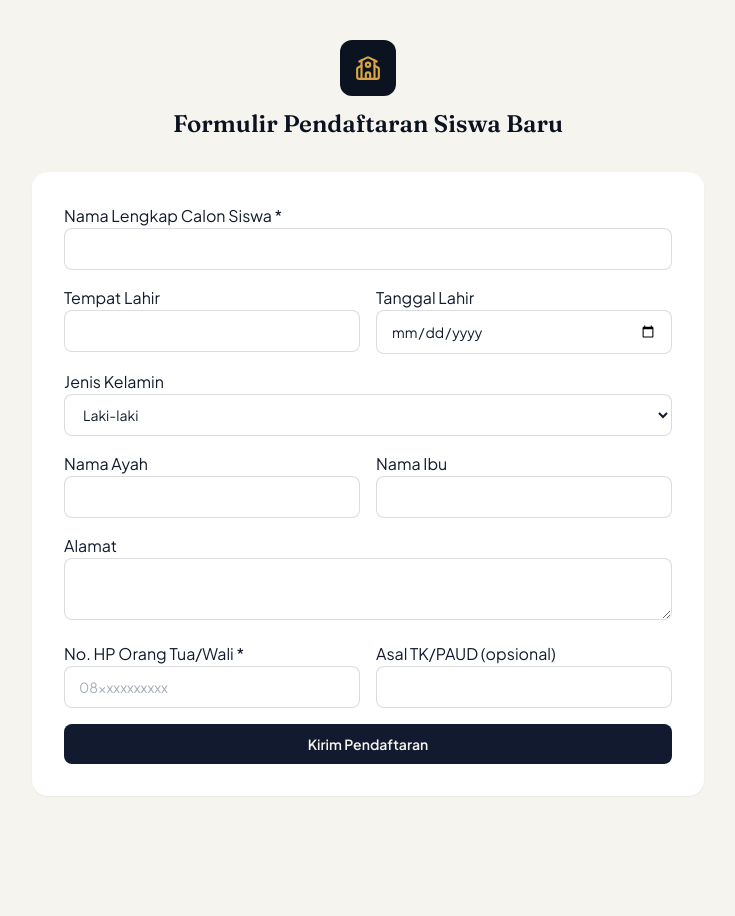
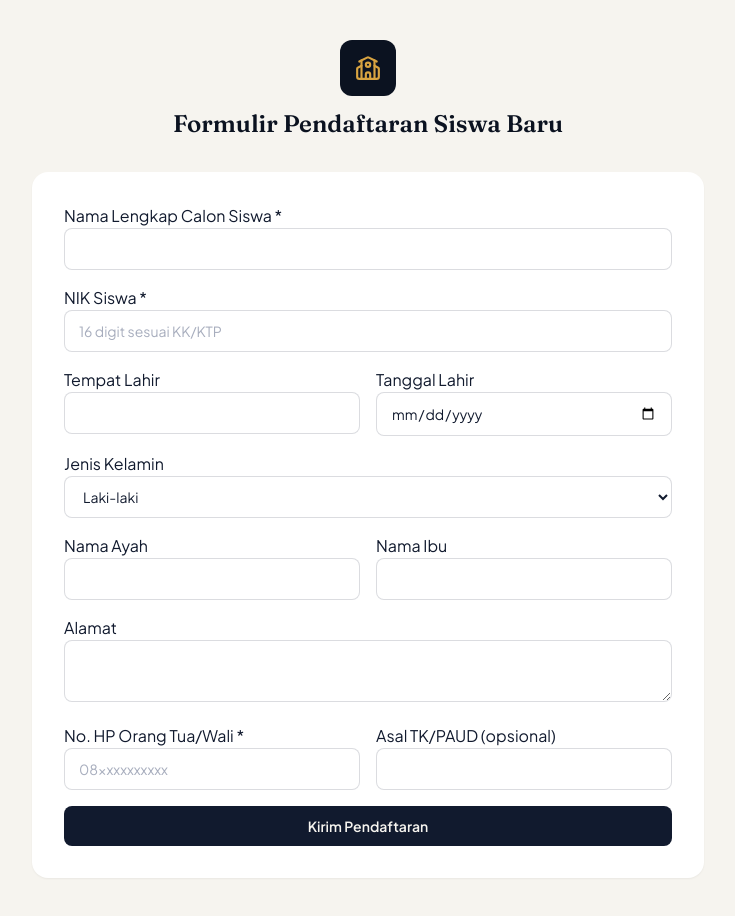
Before and after one commit to edethalfonsina22-collab/simak-app, a React (Vite) app: page /ppdb in a window 1280 px wide. Shown: the whole page, without its empty margins (272-1007 px from the left). Before the commit the page ends 836 px from the top, so only its background shows below. Built offline with nearby package versions, Linux system fonts and the light colour scheme; no server answers; the database is empty.

Commit message:
Update PPDBPublik.jsx

```diff
--- a/src/pages/PPDBPublik.jsx
+++ b/src/pages/PPDBPublik.jsx
@@ -4,6 +4,7 @@ import { Loader2, CheckCircle2, School } from 'lucide-react'
 
 const emptyForm = {
   nama_lengkap: '',
+  nik_siswa: '',
   tempat_lahir: '',
   tanggal_lahir: '',
   jenis_kelamin: 'L',
@@ -27,8 +28,14 @@ export default function PPDBPublik() {
 
   async function handleSubmit(e) {
     e.preventDefault()
+    setError('')
+
+    if (form.nik_siswa.length !== 16) {
+      setError('NIK Siswa harus terdiri dari 16 digit angka.')
+      return
+    }
+
     setMengirim(true)
-    setError('')
     const { error: err } = await supabase.from('ppdb_pendaftar').insert(form)
     setMengirim(false)
     if (err) {
@@ -78,6 +85,20 @@ export default function PPDBPublik() {
           <div>
             <label className="label-field">Nama Lengkap Calon Siswa *</label>
             <input required className="input-field" value={form.nama_lengkap} onChange={(e) => ubah('nama_lengkap', e.target.value)} />
+          </div>
+
+          <div>
+            <label className="label-field">NIK Siswa *</label>
+            <input
+              required
+              className="input-field"
+              placeholder="16 digit sesuai KK/KTP"
+              inputMode="numeric"
+              pattern="\d{16}"
+              maxLength={16}
+              value={form.nik_siswa}
+              onChange={(e) => ubah('nik_siswa', e.target.value.replace(/\D/g, ''))}
+            />
           </div>
 
           <div className="grid sm:grid-cols-2 gap-4">
```
